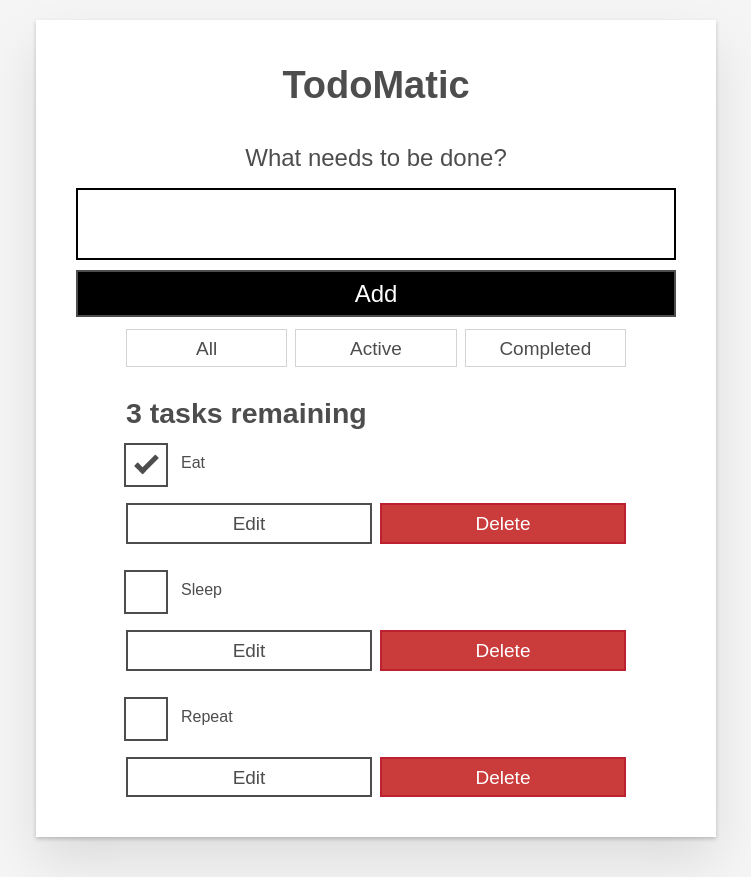
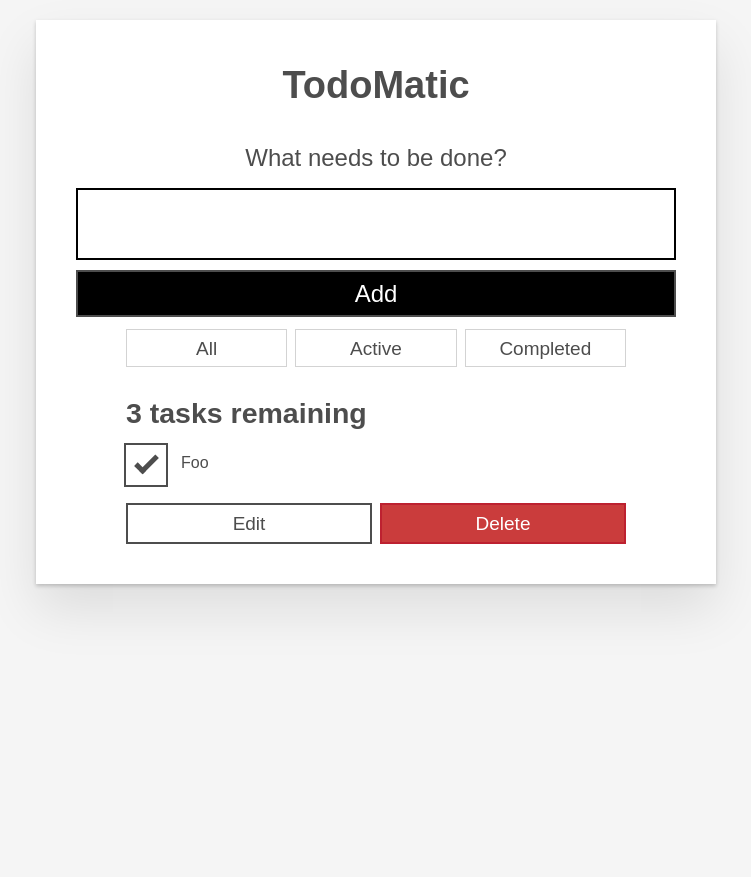
Before and after one commit to pvkadam/Intro-to-React-Building-blocks, a React (Create React App) app: page / in a window 1280 px wide. Shown: the whole page, without its empty margins (264-1015 px from the left). After the commit the page ends 800 px from the top, so only its background shows below. Built offline with nearby package versions, Linux system fonts and the light colour scheme.

Commit message:
Step: Add state and iterate on listItems in List component

```diff
--- a/src/App.js
+++ b/src/App.js
@@ -2,19 +2,17 @@ import './App.css';
 import Filters from './Filters';
 import Input from './Input';
 import List from './List';
+import { useState } from 'react';
 
 function App(props) {
+  const [list, setList] = useState([{ label: 'Foo' }]);
+
   return (
     <div className="todoapp stack-large">
       <h1>TodoMatic</h1>
-      {/* Input */}
       <Input />
-
-      {/* Filters for Challenge */}
       <Filters disabled={true}/>
-
-      {/* List */}
-      <List />
+      <List listItems={list} addItems={setList} />
     </div>
   );
 }
--- a/src/List.js
+++ b/src/List.js
@@ -1,5 +1,6 @@
 
 export default function List(props) {
+    const { listItems, addItems } = props;
 
     return (
       <>
@@ -8,11 +9,13 @@ export default function List(props) {
           role="list"
           className="todo-list stack-large stack-exception"
           aria-labelledby="list-heading">
-          <li className="todo stack-small">
+
+          {listItems.map((item, index) => (
+            <li className="todo stack-small" key={index}>
               <div className="c-cb">
                 <input id="todo-0" type="checkbox" defaultChecked={true} />
                 <label className="todo-label" htmlFor="todo-0">
-                Eat
+                  { item.label }
                 </label>
               </div>
               <div className="btn-group">
@@ -24,38 +27,7 @@ export default function List(props) {
                 </button>
               </div>
             </li>
-          <li className="todo stack-small">
-            <div className="c-cb">
-              <input id="todo-1" type="checkbox" />
-              <label className="todo-label" htmlFor="todo-1">
-                Sleep
-              </label>
-            </div>
-            <div className="btn-group">
-              <button type="button" className="btn">
-                Edit <span className="visually-hidden">Sleep</span>
-              </button>
-              <button type="button" className="btn btn__danger">
-                Delete <span className="visually-hidden">Sleep</span>
-              </button>
-            </div>
-          </li>
-          <li className="todo stack-small">
-            <div className="c-cb">
-              <input id="todo-2" type="checkbox" />
-              <label className="todo-label" htmlFor="todo-2">
-                Repeat
-              </label>
-            </div>
-            <div className="btn-group">
-              <button type="button" className="btn">
-                Edit <span className="visually-hidden">Repeat</span>
-              </button>
-              <button type="button" className="btn btn__danger">
-                Delete <span className="visually-hidden">Repeat</span>
-              </button>
-            </div>
-          </li>
+          ))}
         </ul>
       </>
     )
```
Lines whose indentation alone changed are shown as unchanged.
